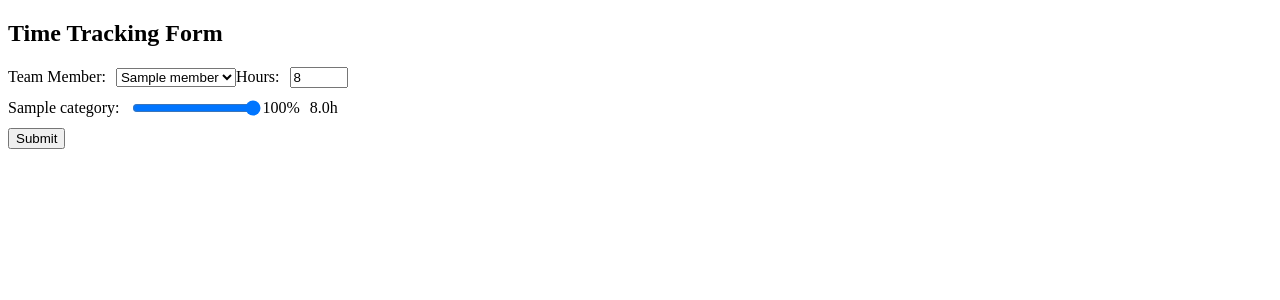
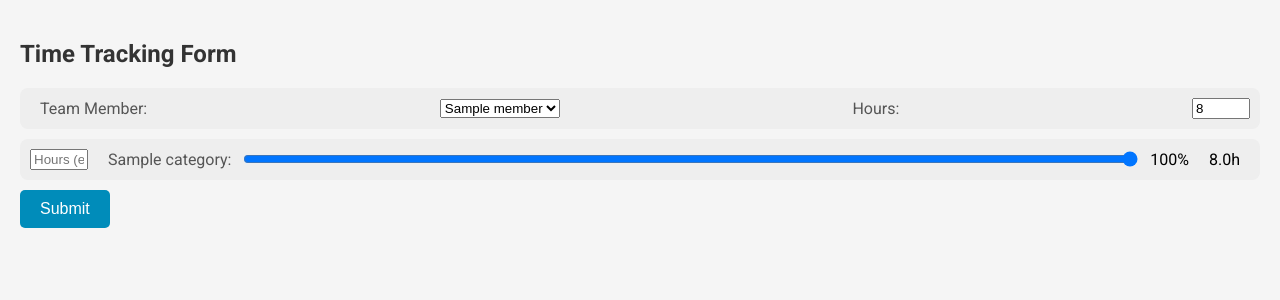
Before and after one commit to leftoverjacksons/timeTrackerForm, a Flask app: template templates/form.html in a window 1280 px wide. Shown: the top 300 px of the page. Run offline with Flask 3, Linux system fonts and the light colour scheme; the template is opened without the code that fills it: most values are stand-ins (such as "Sample title", 1, 10 or a date in 2020).

Commit message:
sliders somewhat stable again

```diff
--- a/static/script.js
+++ b/static/script.js
@@ -1,47 +1,99 @@
 window.onload = function () {
-    document.querySelectorAll('input[type="range"]').forEach(function (slider) {
+    var sliders = document.querySelectorAll('input[type="range"]');
+    var hourInputs = document.querySelectorAll('.hours-input');
+
+    // Attach event listeners and set initial states
+    sliders.forEach(function (slider, index) {
         slider.addEventListener('input', function () {
-            updateSliderValues(slider);
+            if (!slider.disabled) {
+                updateSliderValues(slider);
+            }
         });
+
+        hourInputs[index].addEventListener('input', function () {
+            lockSlider(hourInputs[index]);
+        });
+
+        // Initialize sliders as unlocked
+        slider.disabled = hourInputs[index].value.trim() !== '';
     });
-    // Trigger an update immediately to set the initial hours values
-    updateSliderValues(document.querySelector('input[type="range"]'));
+
+    // Set initial slider values
+    updateSliderValues(sliders[0]);
 };
+
+
+function lockSlider(inputElement) {
+    var sliderId = inputElement.nextElementSibling.nextElementSibling.id;
+    var slider = document.getElementById(sliderId);
+    var totalHoursInput = document.getElementById('hours');
+    var totalHours = parseFloat(totalHoursInput.value);
+    var inputHours = parseFloat(inputElement.value);
+
+    // Clear any previously set styles
+    inputElement.classList.remove('invalid', 'valid');
+    slider.disabled = false; // Ensure sliders start as unlocked
+
+    if (inputHours > totalHours || isNaN(inputHours)) {
+        inputElement.classList.add('invalid');
+        inputElement.value = '';  // Clear the invalid input
+        slider.disabled = false;  // Ensure slider is unlocked
+    } else if (inputElement.value.trim() !== '') {
+        inputElement.classList.add('valid');
+        slider.value = (inputHours / totalHours) * 100;
+        slider.disabled = true;  // Lock the slider
+    }
+
+    updateSliderValues(slider);  // Update the sliders and hours display
+}
+
+// Existing updateSliderValues function
+// Add your existing function here, making sure to include the disabling logic
 
 function updateSliderValues(changedSlider) {
     var sliders = document.querySelectorAll('input[type="range"]');
-    var totalPercentage = getTotalPercentage(sliders);
+    // Convert NodeList to Array for locked sliders
+    var lockedSliders = Array.from(document.querySelectorAll('.hours-input.valid'));
     var totalHours = parseFloat(document.getElementById('hours').value);
+    var totalPercentage = getTotalPercentage(sliders, lockedSliders); // Define totalPercentage
 
-    // If total is exactly 100, just update the hours
-    if (totalPercentage === 100) {
+    // If total is exactly 100 or no unlocked sliders, just update the hours
+    if (totalPercentage === 100 || lockedSliders.length === sliders.length) {
         updateHours(sliders, totalHours);
         return;
     }
 
-    // Distribute the remaining percentage to other sliders
-    distributeRemainingPercentage(sliders, changedSlider, totalPercentage);
+    // Distribute the remaining percentage to other unlocked sliders
+    distributeRemainingPercentage(sliders, changedSlider, totalPercentage, lockedSliders);
 
     // Update hours after adjusting the sliders
     updateHours(sliders, totalHours);
 }
 
-function getTotalPercentage(sliders) {
+// This function now also receives lockedSliders as an argument
+function getTotalPercentage(sliders, lockedSliders) {
     var totalPercentage = 0;
     sliders.forEach(function (slider) {
-        totalPercentage += parseFloat(slider.value);
+        // Check if slider is not locked
+        if (!lockedSliders.includes(slider.previousElementSibling.previousElementSibling)) {
+            totalPercentage += parseFloat(slider.value);
+        }
     });
     return totalPercentage;
 }
 
-function distributeRemainingPercentage(sliders, changedSlider, totalPercentage) {
+// This function now also receives lockedSliders as an argument
+function distributeRemainingPercentage(sliders, changedSlider, totalPercentage, lockedSliders) {
     var adjustment = 100 - totalPercentage;
-    var slidersToAdjust = Array.from(sliders).filter(function (s) { return s !== changedSlider && parseFloat(s.value) !== 0; });
+    var slidersToAdjust = Array.from(sliders).filter(function (slider) {
+        return slider !== changedSlider &&
+            !lockedSliders.includes(slider.nextElementSibling.nextElementSibling); // Exclude locked sliders
+    });
 
     // Calculate the adjustment per slider
     var adjustmentPerSlider = adjustment / slidersToAdjust.length;
 
-    // Adjust the other sliders, ensuring no slider value becomes negative
+    // Adjust the other unlocked sliders, ensuring no slider value becomes negative
     slidersToAdjust.forEach(function (slider) {
         let newValue = parseFloat(slider.value) + adjustmentPerSlider;
         slider.value = Math.max(Math.min(newValue, 100), 0);
@@ -59,5 +111,15 @@ function updateHours(sliders, totalHours) {
 
 // Add the event listener to the total hours input
 document.getElementById('hours').addEventListener('input', function () {
-    updateSliderValues(document.querySelector('input[type="range"]'));
+    var sliders = document.querySelectorAll('input[type="range"]');
+    updateSliderValues(sliders[0]);
 });
+
+// Ensure that the sliders are unlocked if the corresponding hour input is empty
+document.querySelectorAll('.hours-input').forEach(function (input) {
+    if (input.value.trim() === '') {
+        var sliderId = input.nextElementSibling.nextElementSibling.id;
+        var slider = document.getElementById(sliderId);
+        slider.disabled = false;
+    }
+});
--- a/templates/form.html
+++ b/templates/form.html
@@ -4,20 +4,84 @@
     <meta charset="UTF-8">
     <meta name="viewport" content="width=device-width, initial-scale=1.0">
     <title>Time Tracking Form</title>
+    <link href="https://fonts.googleapis.com/css2?family=Roboto:wght@400;700&display=swap" rel="stylesheet">
     <style>
+        body {
+            font-family: 'Roboto', sans-serif;
+            background-color: #f5f5f5;
+            margin: 0;
+            padding: 20px;
+        }
+
+        .container {
+            max-width: 600px;
+            margin: 0 auto;
+            background: #fff;
+            padding: 20px;
+            box-shadow: 0 2px 4px rgba(0,0,0,0.1);
+            border-radius: 8px;
+        }
+
+        h2 {
+            font-weight: 700;
+            color: #333;
+        }
+
+        label {
+            font-weight: 400;
+            color: #555;
+        }
+
         .slider-container {
             display: flex;
             align-items: center;
+            justify-content: space-between;
             margin-bottom: 10px;
+            background: #eee;
+            padding: 10px;
+            border-radius: 8px;
         }
+
+            .slider-container input[type="text"] {
+                width: 50px; /* Set an appropriate width for your input boxes */
+                margin-right: 10px; /* Add some margin to the right of the input box */
+            }
 
             .slider-container label,
             .slider-container output {
-                margin-right: 10px;
+                margin: 0 10px;
             }
+
+        input[type="range"] {
+            flex-grow: 1; /* Allow the slider to fill the space */
+        }
+
+        input[type="submit"] {
+            background-color: #008cba;
+            color: white;
+            padding: 10px 20px;
+            border: none;
+            border-radius: 5px;
+            cursor: pointer;
+            font-size: 16px;
+        }
+
+            input[type="submit"]:hover {
+                background-color: #005f73;
+            }
+        /* Styles for valid hour inputs */
+        .hours-input.valid {
+            background-color: lightgreen;
+        }
+        /* Styles for invalid hour inputs */
+        .hours-input.invalid {
+            background-color: #ffcccc;
+        }
     </style>
+
     <script src="{{ url_for('static', filename='script.js') }}" defer></script>
 </head>
+
 <body>
     <h2>Time Tracking Form</h2>
     <form action="/" method="post" id="time-tracking-form">
@@ -34,8 +98,9 @@
 
         {% for category in categories %}
         <div class="slider-container">
+            <input type="text" class="hours-input" oninput="lockSlider(this)" placeholder="Hours (e.g., 2.5)" />
             <label for="{{ category|lower }}">{{ category }}:</label>
-            <input type="range" id="{{ category|lower }}" name="{{ category|lower }}" min="0" max="100" value="{{ 100 / num_categories }}" step="5" oninput="updateSliderValues()">
+            <input type="range" id="{{ category|lower }}" name="{{ category|lower }}" min="0" max="100" value="{{ 100 / num_categories }}" oninput="updateSliderValues()" disabled>
             <output id="{{ category|lower }}_value">{{ 100 / num_categories | round }}%</output>
             <output id="{{ category|lower }}_hours">0</output>
         </div>
```
